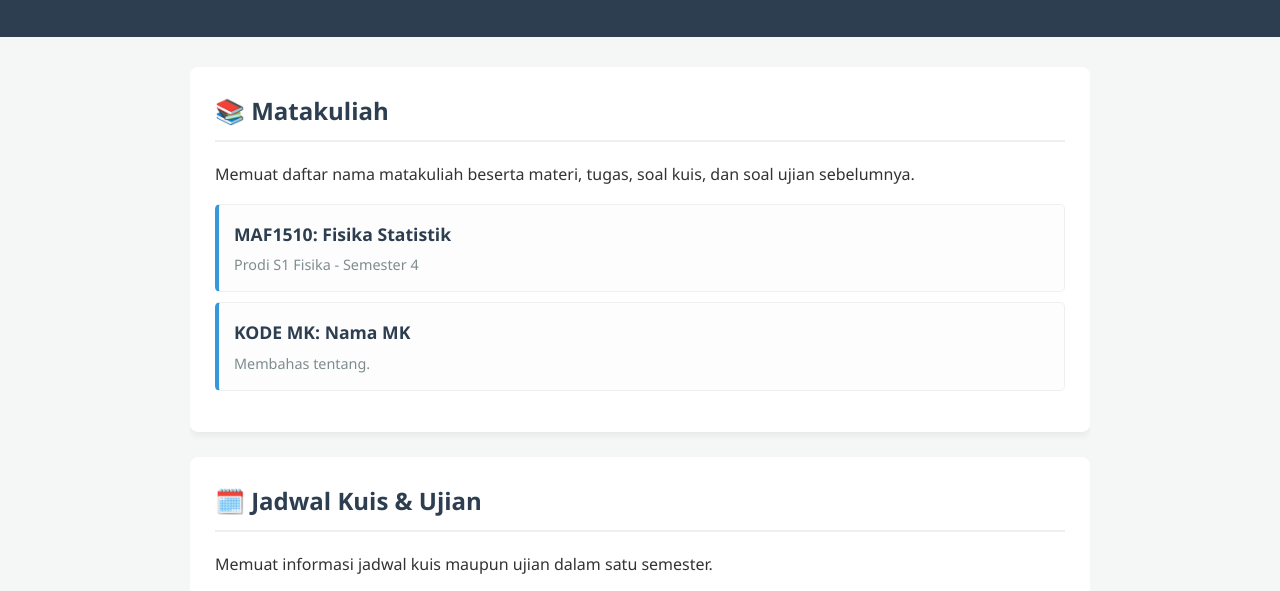
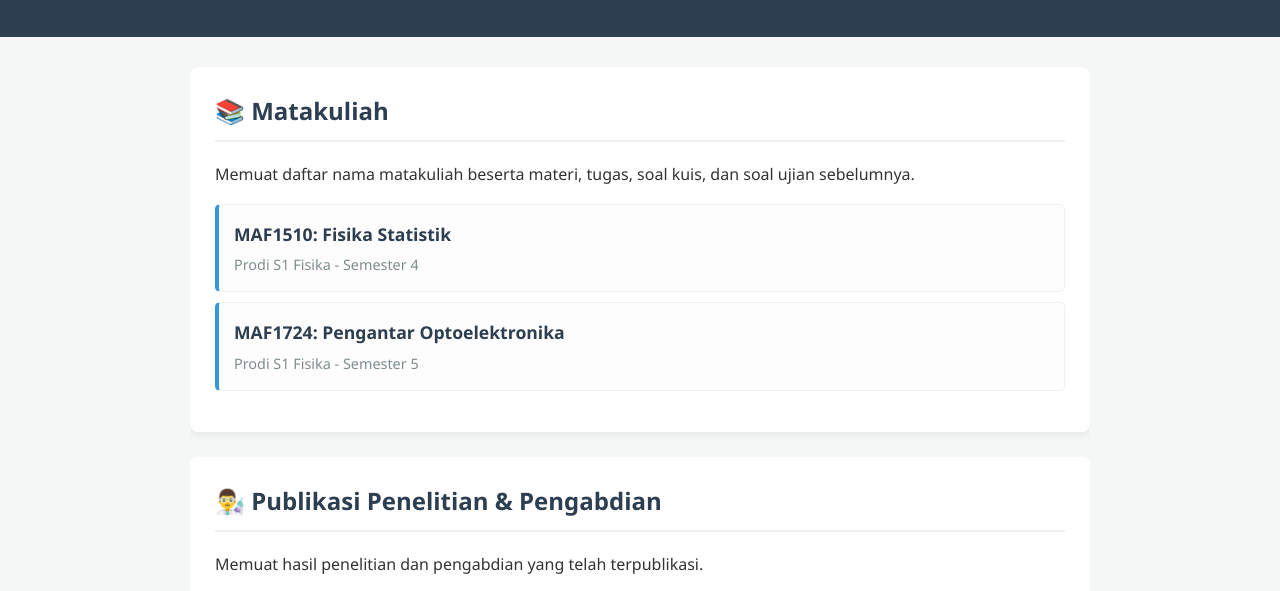
Before and after one commit to windu-sara/windu-sara.github.io, a plain HTML site: page index.html in a window 1280 px wide. Shown: the part 148-739 px from the top of the page. Drawn offline with Linux system fonts and the light colour scheme.

Commit message:
Menambahkan MK MAF1725: Pengantar Optoelektronika

```diff
--- a/index.html
+++ b/index.html
@@ -136,14 +136,22 @@
                 </li>
                 <li>
                     <div>
+                        <a href="rumus.html" target="_self">MAF1724: Pengantar Optoelektronika</a>
+                        <p class="deskripsi">Prodi S1 Fisika - Semester 5</p>
+                    </div>
+                </li>
+<!--
+                <li>
+                    <div>
                         <a href="rumus.html" target="_self">KODE MK: Nama MK</a>
                         <p class="deskripsi">Membahas tentang.</p>
                     </div>
                 </li>
+-->
             </ul>
         </section>
 
-
+<!--
         <section id="ujian">
             <h2>🗓️ Jadwal Kuis & Ujian</h2>
             <p>Memuat informasi jadwal kuis maupun ujian dalam satu semester.</p>
@@ -164,7 +172,7 @@
                 </jd>
             </ul>
         </section>
-
+    -->
         <section id="penelitian">
             <h2>👨‍🔬 Publikasi Penelitian & Pengabdian</h2>
             <p>Memuat hasil penelitian dan pengabdian yang telah terpublikasi.</p>
```
